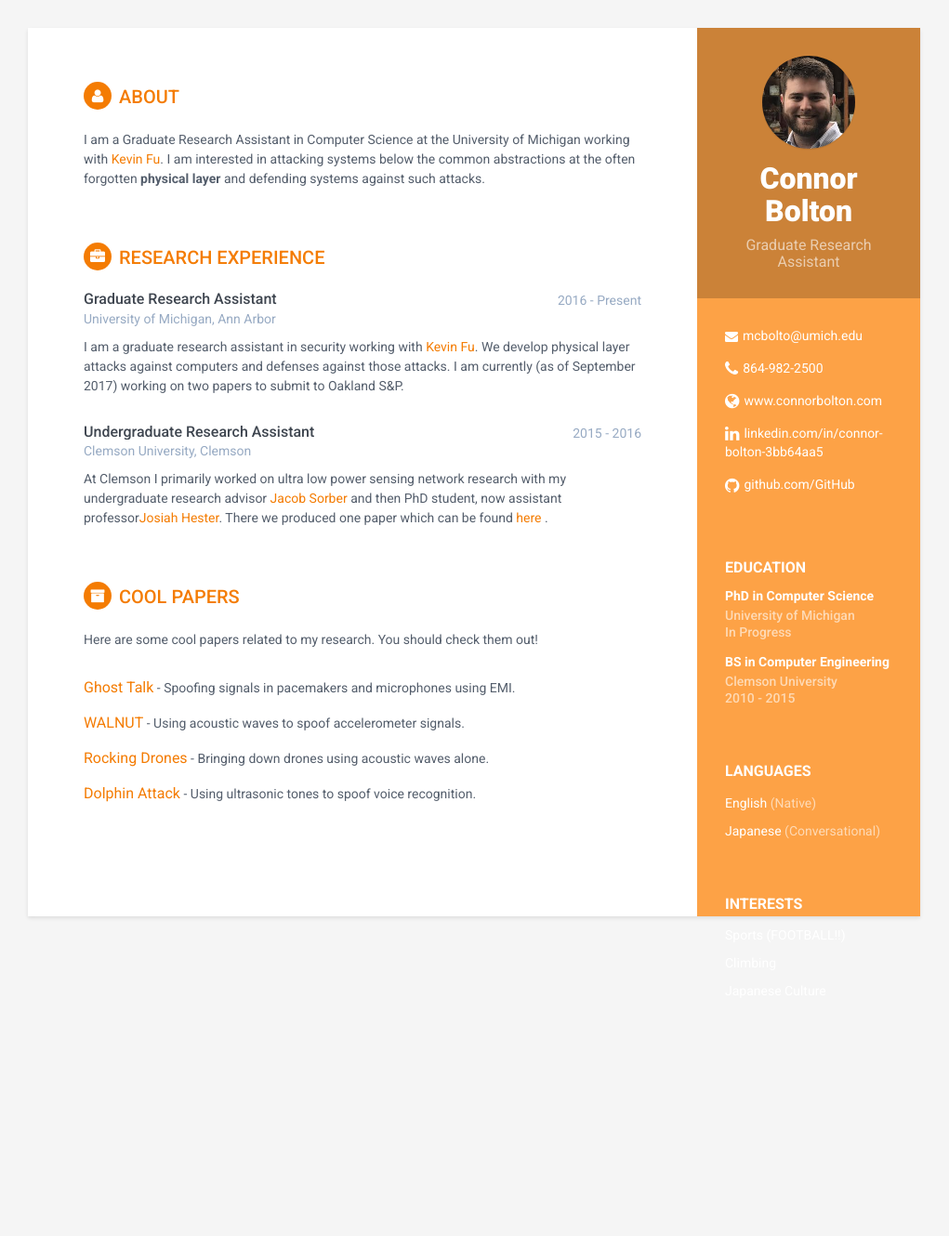
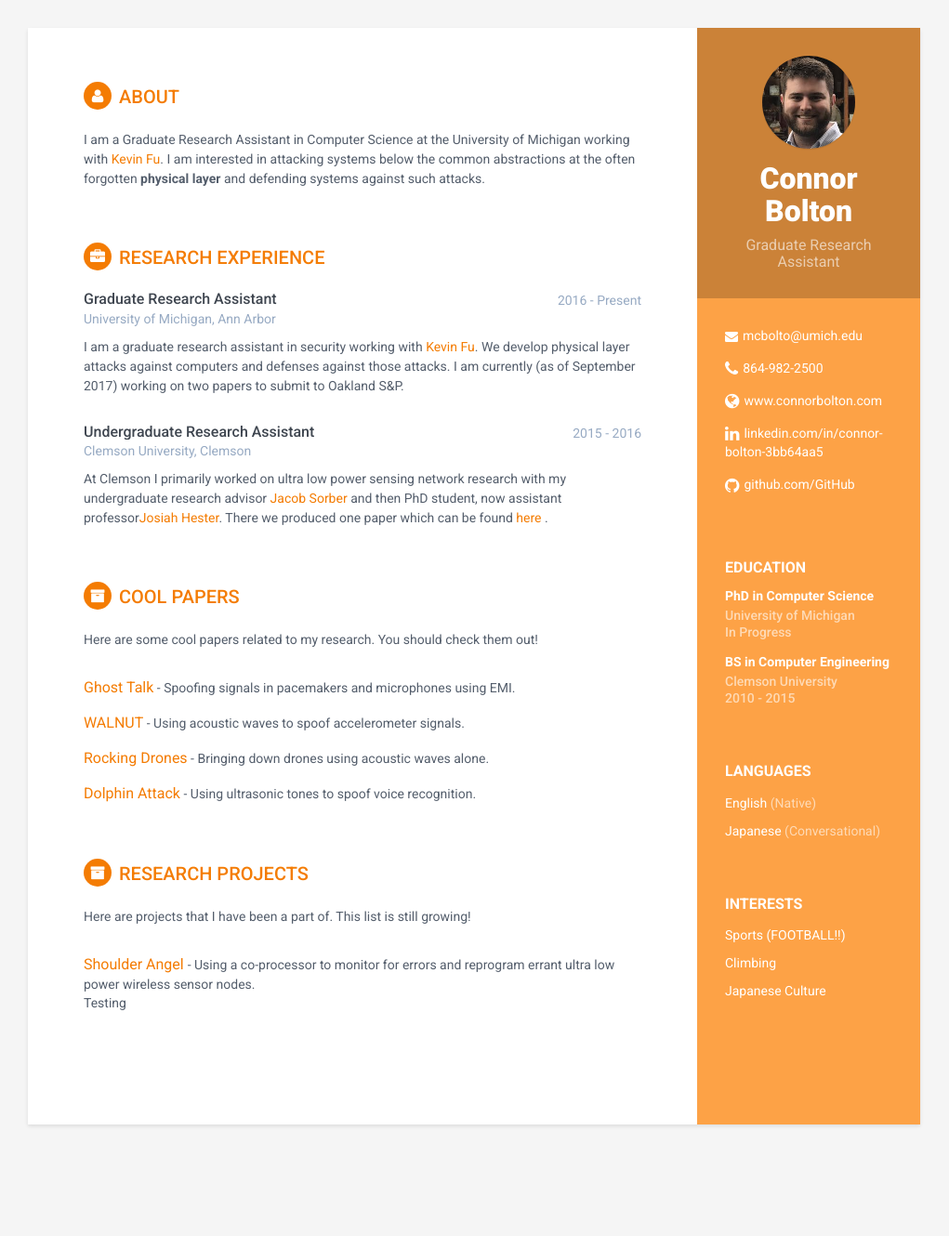
Before and after one commit to mcbolto/mcbolto.github.com, a Jekyll site: the page built from index.html, in a window 1280 px wide. Shown: the whole page at 93% size, without its empty margins (130-1151 px from the left). Built offline with Jekyll 4.4.1, drawn with Linux system fonts in a browser that asks for light colours; before the commit the page ends 1106 px from its top, so only the background shows below that.

Commit message:
New changes

```diff
--- /dev/null
+++ b/_includes/my_papers.html
@@ -0,0 +1,15 @@
+<section class="section projects-section">
+    <h2 class="section-title"><i class="fa fa-archive"></i>Research Projects</h2>
+    <div class="intro">
+        <p>Here are projects that I have been a part of. This list is
+        still growing!</p>
+    </div><!--//intro-->
+    <div class="item">
+        <span class="project-title"><a
+                href="http://ieeexplore.ieee.org/abstract/document/7572015/">Shoulder Angel </a></span>
+        -
+        <span class="project-tagline">Using a co-processor to monitor for
+            errors and reprogram errant ultra low power wireless sensor nodes. </span>
+        <br><p class="text-indent: 40px">Testing</p>
+    </div><!--//item-->
+</section><!--//section-->
--- a/index.html
+++ b/index.html
@@ -7,4 +7,6 @@ layout: default
 
 {% include experience.html %}
 
-{% include papers.html %}
+{% include cool_papers.html %}
+
+{% include my_papers.html %}
```
Also changed, not shown: _includes/cool_papers.html (renamed from _includes/papers.html).
